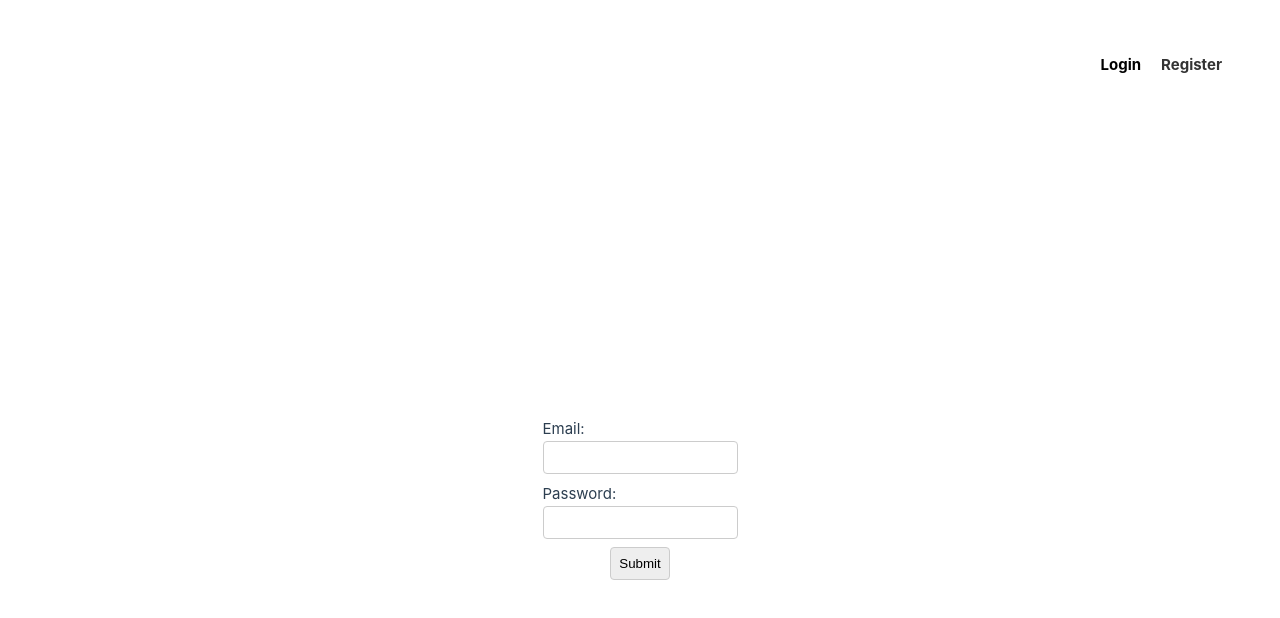
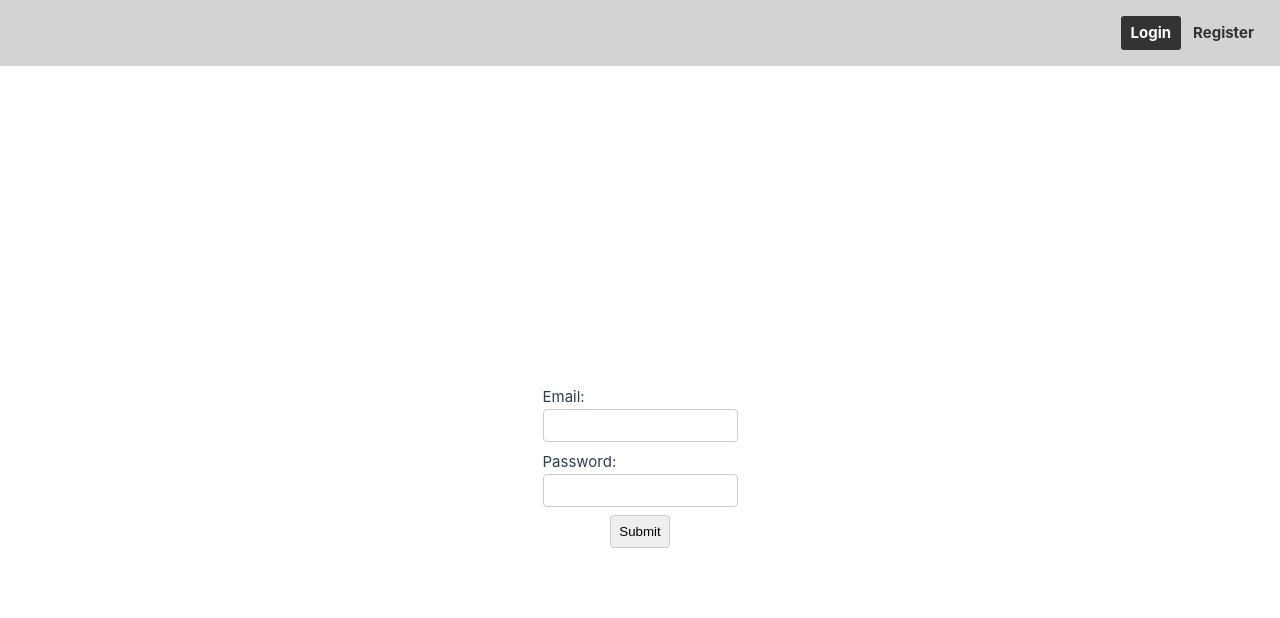
Before and after one commit to olivertembo/vue-nest-influxdb-sample, a Vue app in the folder web/: page / in a window 1280 px wide. Shown: the top 618 px of the page. Built offline with nearby package versions, Linux system fonts and the light colour scheme.

Commit message:
style the nav bar

```diff
--- a/web/src/App.vue
+++ b/web/src/App.vue
@@ -11,9 +11,9 @@
       </template>
     </nav>
   </div>
-  <div>
+  <main>
     <RouterView />
-  </div>
+  </main>
 </template>
 <script setup lang="ts">
 import { RouterLink, RouterView, useRouter } from 'vue-router';
--- a/web/src/assets/main.css
+++ b/web/src/assets/main.css
@@ -1,10 +1,8 @@
 @import './base.css';
 
-#app {
+#main {
   max-width: 1280px;
   margin: 0 auto;
-  padding: 2rem;
-
   font-weight: normal;
 }
 
@@ -15,17 +13,12 @@ a,
   transition: 0.4s;
 }
 
-@media (hover: hover) {
-  a:hover {
-    background-color: hsla(160, 100%, 37%, 0.2);
-  }
-}
-
 nav {
   display: flex;
   justify-content: flex-end;
   align-items: center;
   padding: 1rem;
+  background-color: #D3D3D3;
 }
 
 nav a {
@@ -36,6 +29,22 @@ nav a {
   border-radius: 3px;
 }
 
+nav a:first-child {
+  margin-right: 2px;
+}
+
+nav a:hover {
+  background-color: #333;
+  color: #fff;
+}
+
 nav a.router-link-active {
-  color: #000;
+  color: #fff;
+  background-color: #333;
 }
+
+nav a.router-link-active:hover {
+  background-color: #252525;
+  color: #fff;
+  cursor: pointer;
+}
```
